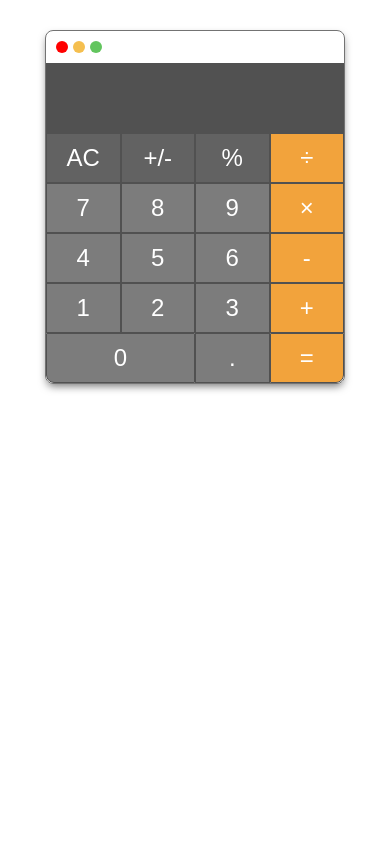
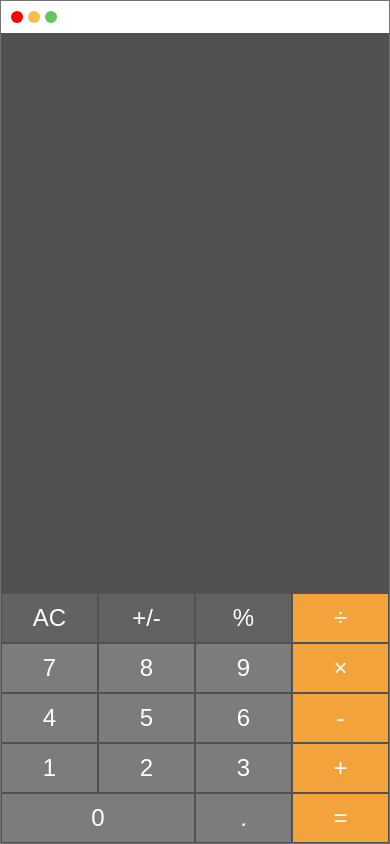
Before and after one commit to chuatctctc/chuatctctc.github.io, a plain HTML site: page index.html in a window 390 px wide. Drawn offline with Linux system fonts and the light colour scheme.

Commit message:
mobile design update

```diff
--- a/index.html
+++ b/index.html
@@ -6,6 +6,7 @@
 
 <head>
   <title>Calculator</title>
+  <meta name="viewport" content="width=device-width, initial-scale=1.0">
   <!-- Made purely in vanilla HTML/CSS/JS out of boredom and because a colleague suggested me to do so.
     Design/Functionality was made to mirror Apple's calculator as much as possible just because.
     If you're reading this, have a great day!
@@ -62,13 +63,14 @@
 </html>
 
 <style>
+  /* Desktop */
   html {
     font-size: 16px;
     font-family: 'Inter', sans-serif;
   }
 
   body {
-    margin: 0
+    margin: 0;
   }
 
   #calculator {
@@ -190,6 +192,36 @@
   .button.equal {
     border-bottom-right-radius: 8px;
   }
+
+
+  /* Mobile view */
+  @media only screen and (max-width: 768px) {
+    body {
+      width: 100vw;
+      height: 100vh;
+    }
+
+    #calculator {
+      margin: 0;
+      width: 100%;
+      height: 100%;
+      display: flex;
+      flex-direction: column;
+      border-radius: 0;
+    }
+
+    #display {
+      flex: 1 1 auto;
+    }
+
+    .button.zero {
+      border-bottom-left-radius: 0;
+    }
+
+    .button.equal {
+      border-bottom-right-radius: 0;
+    }
+  }
 </style>
 
 <script>
```
